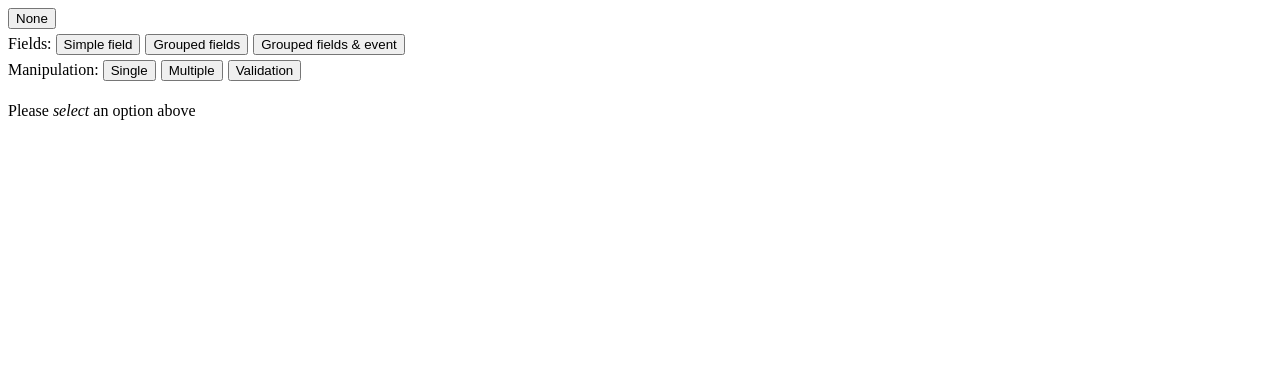
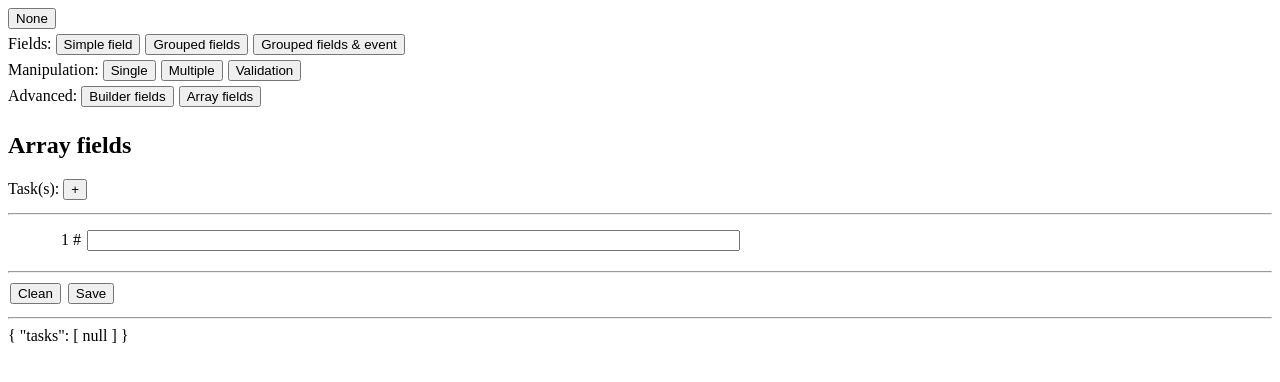
Before and after one commit to p4ndev/frontend-forms, an Angular app: page / in a window 1280 px wide. Shown: the top 382 px of the page. Built offline with nearby package versions, Linux system fonts and the light colour scheme.

Commit message:
Form builder and array

```diff
--- a/src/app/app.component.html
+++ b/src/app/app.component.html
@@ -12,6 +12,10 @@ Manipulation:
 <button (click)='openForm(5)'>Multiple</button>
 <button (click)='openForm(6)'>Validation</button>
 
+<br />
+Advanced:
+<button (click)='openForm(7)'>Builder fields</button>
+<button (click)='openForm(8)'>Array fields</button>
 
 <div [ngSwitch]="formOption">
   <app-simple-form-control          *ngSwitchCase="1" />
@@ -20,5 +24,7 @@ Manipulation:
   <app-single-form-manipulation     *ngSwitchCase="4" />
   <app-multiple-form-manipulation   *ngSwitchCase="5" />
   <app-validation                   *ngSwitchCase="6" />
+  <app-simple-builder-fields        *ngSwitchCase="7" />
+  <app-simple-array-fields          *ngSwitchCase="8" />
   <p *ngSwitchDefault>Please <em>select</em> an option above</p>
 </div>
--- a/src/app/app.component.ts
+++ b/src/app/app.component.ts
@@ -6,7 +6,7 @@ import { Component } from '@angular/core';
 })
 export class AppComponent {
 
-  formOption? : number;
+  formOption? : number = 8;
 
   openForm(option? : number) : void{
     this.formOption = option;
--- a/src/app/app.module.ts
+++ b/src/app/app.module.ts
@@ -10,6 +10,8 @@ import { GroupedFormFieldsEventComponent      } from './grouped-form-fields-even
 import { MultipleFormManipulationComponent } from './multiple-form-manipulation/multiple-form-manipulation.component';
 import { ValidationComponent } from './validation/validation.component';
 import { ValidationReportComponent } from './validation-report/validation-report.component';
+import { SimpleBuilderFieldsComponent } from './simple-builder-fields/simple-builder-fields.component';
+import { SimpleArrayFieldsComponent } from './simple-array-fields/simple-array-fields.component';
 
 @NgModule({
   declarations: [
@@ -18,7 +20,9 @@ import { ValidationReportComponent } from './validation-report/validation-report
     SingleFormManipulationComponent,
     MultipleFormManipulationComponent,
     ValidationComponent,
-    ValidationReportComponent
+    ValidationReportComponent,
+    SimpleBuilderFieldsComponent,
+    SimpleArrayFieldsComponent,
   ],
   imports: [
     BrowserModule,                            ReactiveFormsModule
--- /dev/null
+++ b/src/app/simple-array-fields/simple-array-fields.component.html
@@ -0,0 +1,26 @@
+<h2>Array fields</h2>
+
+<form [formGroup]="todoForm">
+
+    Task(s):
+    <button (click)="addTask()">+</button>
+    <button (click)="removeTask()" *ngIf="tasks.length > 1">-</button>
+
+    <hr>
+
+    <fieldset formArrayName="tasks">
+        <label *ngFor="let task of tasks.controls; let i = index">
+            {{ i+1 }} # <input [formControlName]="i" />
+        </label>
+    </fieldset>
+
+    <hr>
+
+    <input type="reset" value="Clean" />
+    <input type="submit" value="Save" />
+
+</form>
+
+<hr>
+
+{{ todoForm.value | json }}
--- /dev/null
+++ b/src/app/simple-array-fields/simple-array-fields.component.sass
@@ -0,0 +1,8 @@
+fieldset
+    width: 60%
+    text-align: center
+    border: none
+    label
+        display: block
+    input
+        width: 85%
--- /dev/null
+++ b/src/app/simple-array-fields/simple-array-fields.component.ts
@@ -0,0 +1,37 @@
+import { Component } from '@angular/core';
+import { FormArray, FormBuilder, FormControl } from '@angular/forms';
+
+@Component({
+  selector: 'app-simple-array-fields',
+  styleUrls: ['./simple-array-fields.component.sass'],
+  templateUrl: './simple-array-fields.component.html'
+})
+export class SimpleArrayFieldsComponent {
+
+  todoForm = this.fb.group({
+    tasks: this.fb.array([
+      this.newField
+    ])
+  });
+
+  constructor(private readonly fb : FormBuilder) {}
+
+  get tasks() : FormArray<FormControl<string | null>>{
+    return this.todoForm.controls.tasks;
+  }
+
+  get newField() : FormControl<string | null>{
+    return this.fb.control(null);
+  }
+
+  addTask() : void{
+    this.tasks.push(this.newField);
+  }
+
+  removeTask() : void{
+    const counter = this.tasks.length;
+    if(counter <= 1) return;
+    this.tasks.removeAt(counter - 1);
+  }
+
+}
--- /dev/null
+++ b/src/app/simple-builder-fields/simple-builder-fields.component.html
@@ -0,0 +1,11 @@
+<h2>Builder fields</h2>
+
+<form [formGroup]="signInForm">
+
+    Username: <input formControlName="userName" /><br />
+    Password: <input formControlName="passWord" type="password" /><br />
+
+    <input type="reset" value="Clear" />
+    <input type="submit" value="Log in" *ngIf="signInForm.status !== 'INVALID'" />
+
+</form>
--- /dev/null
+++ b/src/app/simple-builder-fields/simple-builder-fields.component.ts
@@ -0,0 +1,21 @@
+import { Component } from '@angular/core';
+import { FormBuilder, Validators } from '@angular/forms';
+
+@Component({
+  selector: 'app-simple-builder-fields',
+  templateUrl: './simple-builder-fields.component.html',
+  styles: [
+  ]
+})
+export class SimpleBuilderFieldsComponent {
+
+  signInForm = this.fb.group({
+    userName : ['', Validators.required],
+    passWord: ['', Validators.required]
+  });
+
+  constructor(private readonly fb : FormBuilder) {
+    console.warn(this.signInForm);
+  }
+
+}
```
